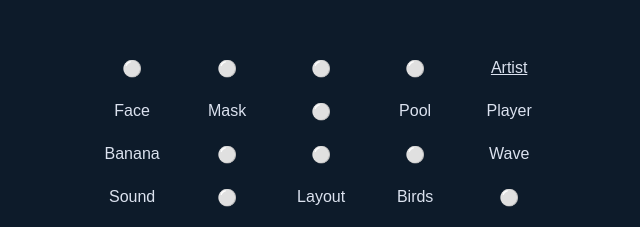
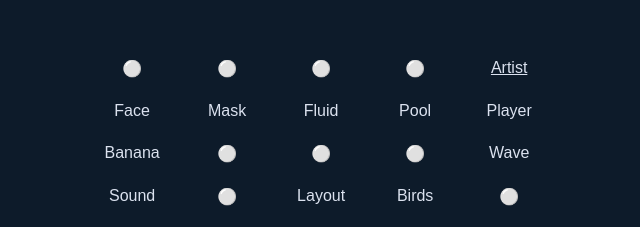
Before and after one commit to indexmod/menu, a plain HTML site: page index.html in a window 1280 px wide. Shown: the part 222-449 px from the top of the page, 319-959 px from the left. Drawn offline with Linux system fonts and the light colour scheme.

Commit message:
Update index.html

```diff
--- a/index.html
+++ b/index.html
@@ -103,7 +103,7 @@
     <a class="icon-link" href="https://indexmod.xyz/deinichenko-andrei" style="text-decoration: underline;">Artist</a>
     <a class="icon-link" href="https://face.indexmod.xyz">Face</a>
     <a class="icon-link" href="https://mask.indexmod.xyz">Mask</a>
-        <a class="icon-link" "https://noise.indexmod.xyz">⚪</a>
+    <a class="icon-link" href="https://indexmod.github.io/fluid/">Fluid</a>
     <a class="icon-link" href="https://pool.indexmod.xyz">Pool</a>
     <a class="icon-link" href="https://player.indexmod.xyz">Player</a>
     <a class="icon-link" href="https://banana.indexmod.xyz">Banana</a>
```
